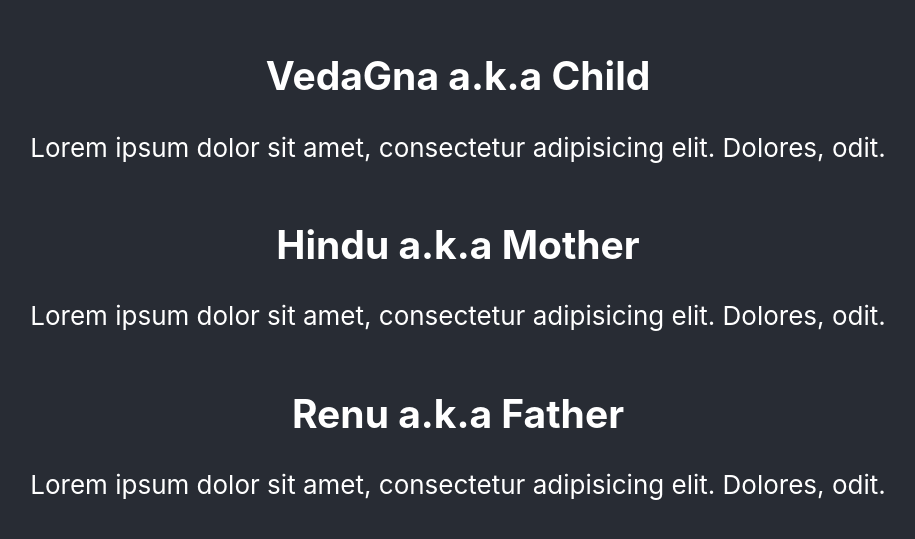
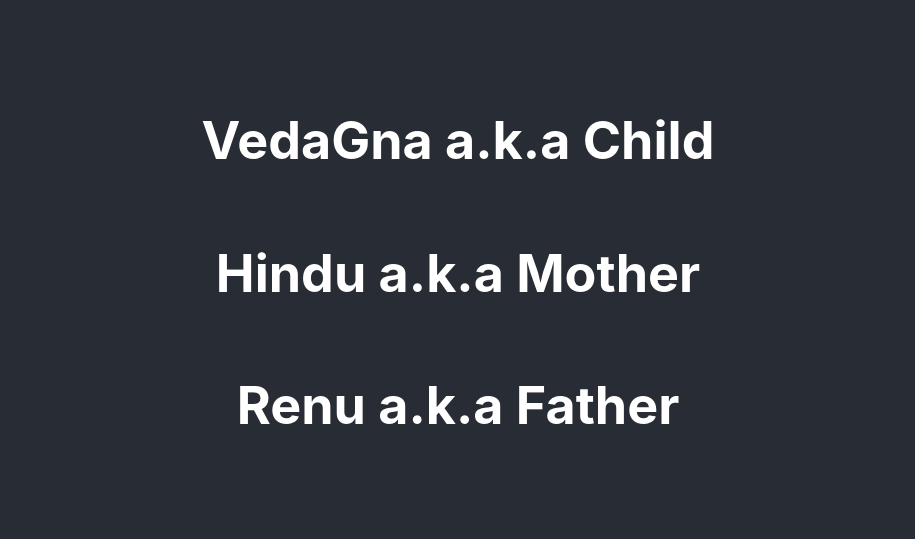
Before and after one commit to renuyarasu/codevolution, a React (Create React App) app: page / in a window 1280 px wide. Shown: the part 127-666 px from the top of the page, without its empty margins (182-1097 px from the left). Built offline with nearby package versions, Linux system fonts and the light colour scheme.

Commit message:
Class Component - Props

```diff
--- a/src/components/Greet.js
+++ b/src/components/Greet.js
@@ -1,13 +1,14 @@
-import React from 'react'
+import React from 'react';
 
-const Greet = (props) => {
-    return (
-        <div>
-            {/* <h1>Arrow Function with Props</h1> */}
-            <h2>{props.name} a.k.a {props.lname}</h2>
-            <p>{props.children}</p>
-        </div>
-    )
+class Greet extends React.Component {
+    state = {  }
+    render() {
+        return (
+            // <h1>Class Component with Props</h1>
+            <h1>{this.props.name} a.k.a {this.props.lname}</h1>
+
+        );
+    }
 }
 
-export default Greet
+export default Greet;
```
